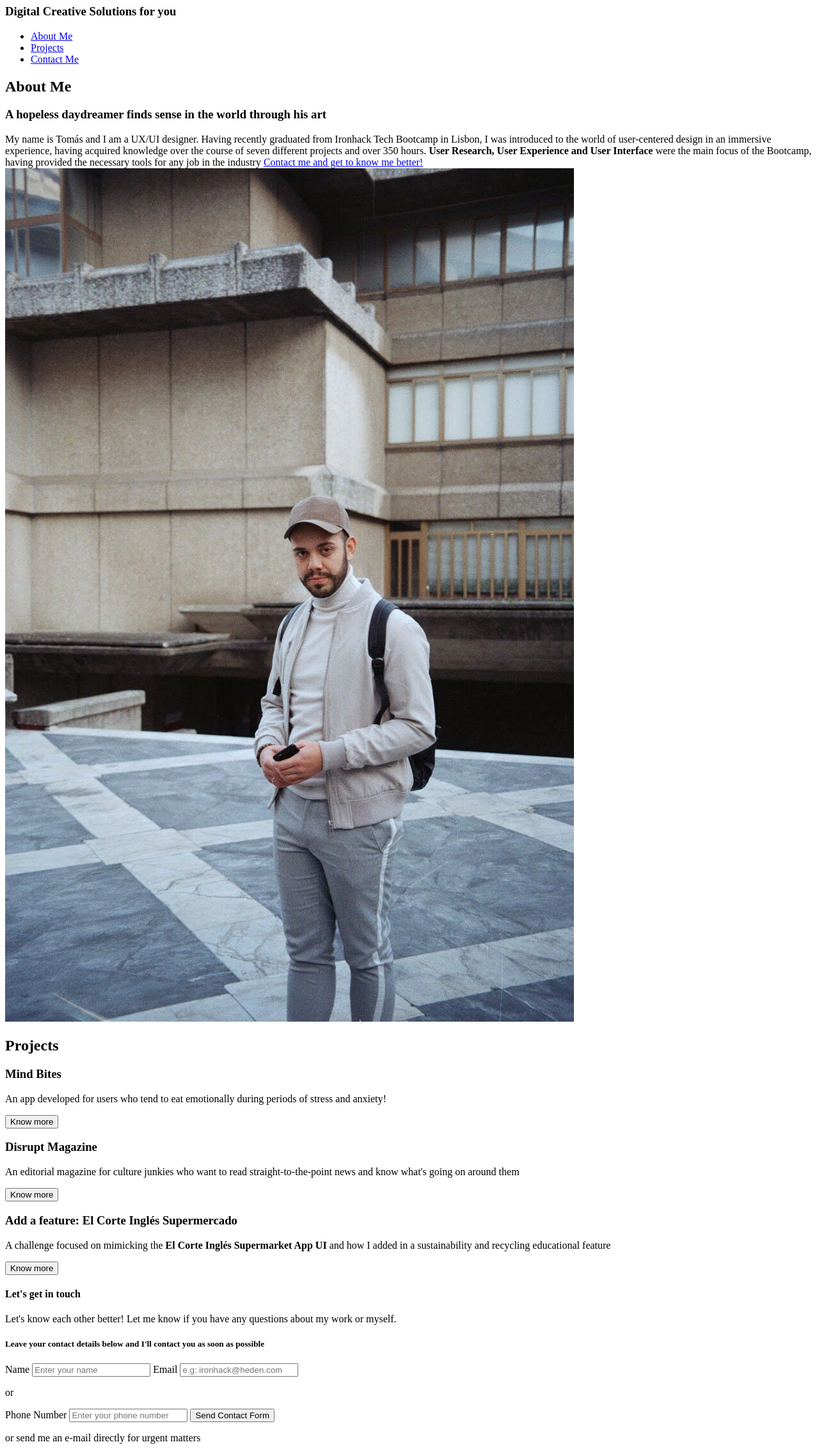
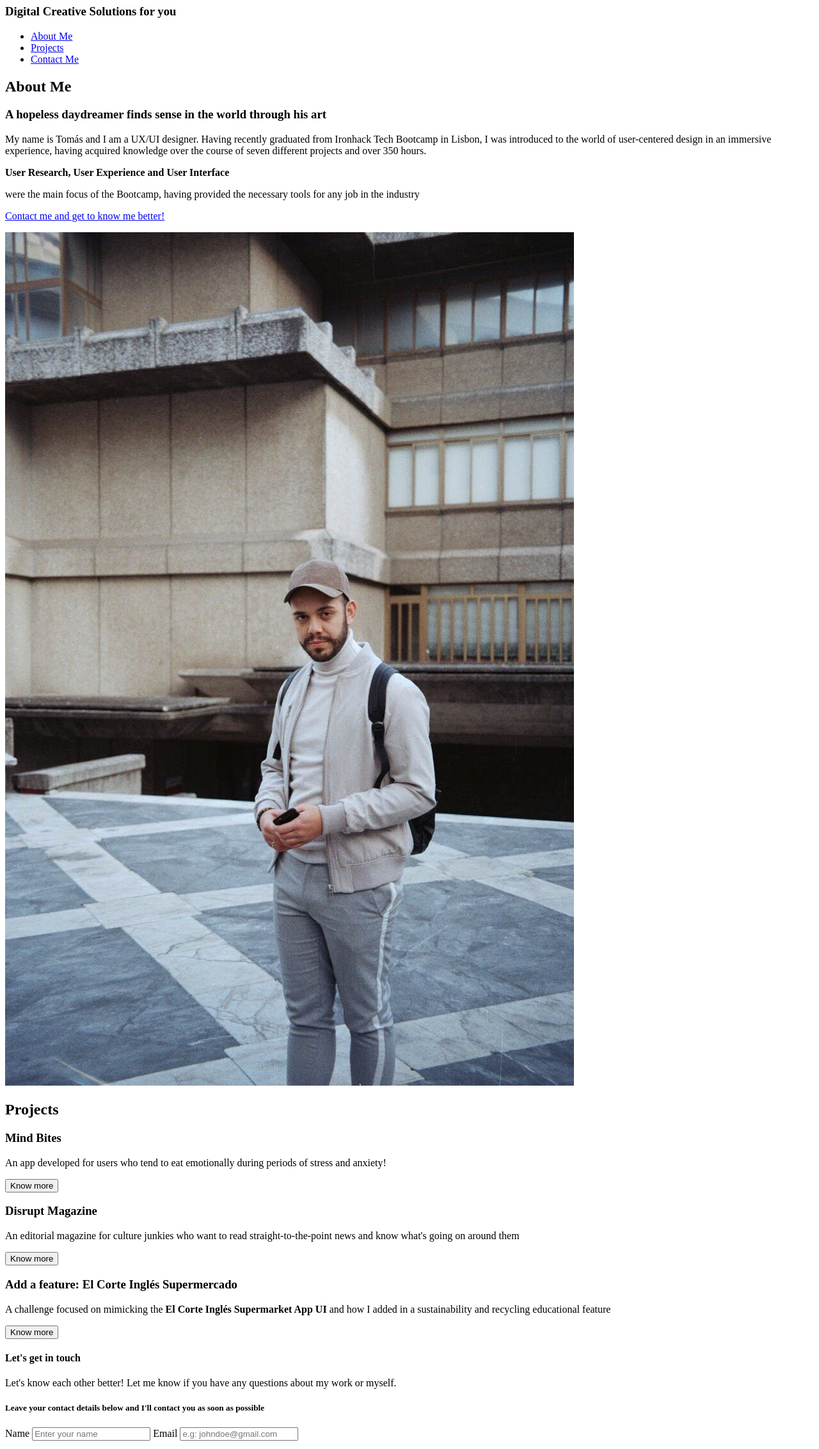
Before and after one commit to alexaragonpozal/My-First-Project, a plain HTML site: page My First Project.html in a window 1280 px wide. Shown: the part 676-2941 px from the top of the page at 64% size. Drawn offline with Linux system fonts and the light colour scheme.

Commit message:
Paragraphs added

```diff
--- a/My First Project.html
+++ b/My First Project.html
@@ -23,11 +23,12 @@
             <h2>About Me</h2>
             <h3>A hopeless daydreamer finds sense in the world through his art</h3>
 
-            <p>My name is Tomás and I am a UX/UI designer. Having recently graduated from Ironhack Tech Bootcamp in Lisbon, I was introduced to the world of user-centered design in an immersive experience, having acquired knowledge over the course of seven different projects and over 350 hours.
-            <span class="key-attributes"> <strong>User Research, User Experience and User Interface</strong> were the main focus of the Bootcamp, having provided the necessary tools for any job in the industry</span>
-            <a href="#Contact">Contact me and get to know me better!</a>
+            <p>My name is Tomás and I am a UX/UI designer. Having recently graduated from Ironhack Tech Bootcamp in Lisbon, I was introduced to the world of user-centered design in an immersive experience, having acquired knowledge over the course of seven different projects and over 350 hours.<p/>
+            <p><span class="key-attributes"> <strong>User Research, User Experience and User Interface</strong> </p>
+            <p>were the main focus of the Bootcamp, having provided the necessary tools for any job in the industry</span></p>
+            <p><a href="#Contact">Contact me and get to know me better!</a></p>
             <img id="About" src="./c151661e-f60a-4c76-8736-7ec8a467e086.jpg" alt="">
-            </p>
+
 
         </section>
 
@@ -79,7 +80,7 @@
                     <input
                      type="email"
                      id="user-email"
-                     placeholder="e.g: ironhack@heden.com"   />
+                     placeholder="e.g: johndoe@gmail.com"   />
                 </label>
                 <p>or</p>
                 <label for="phone">Phone Number
```
